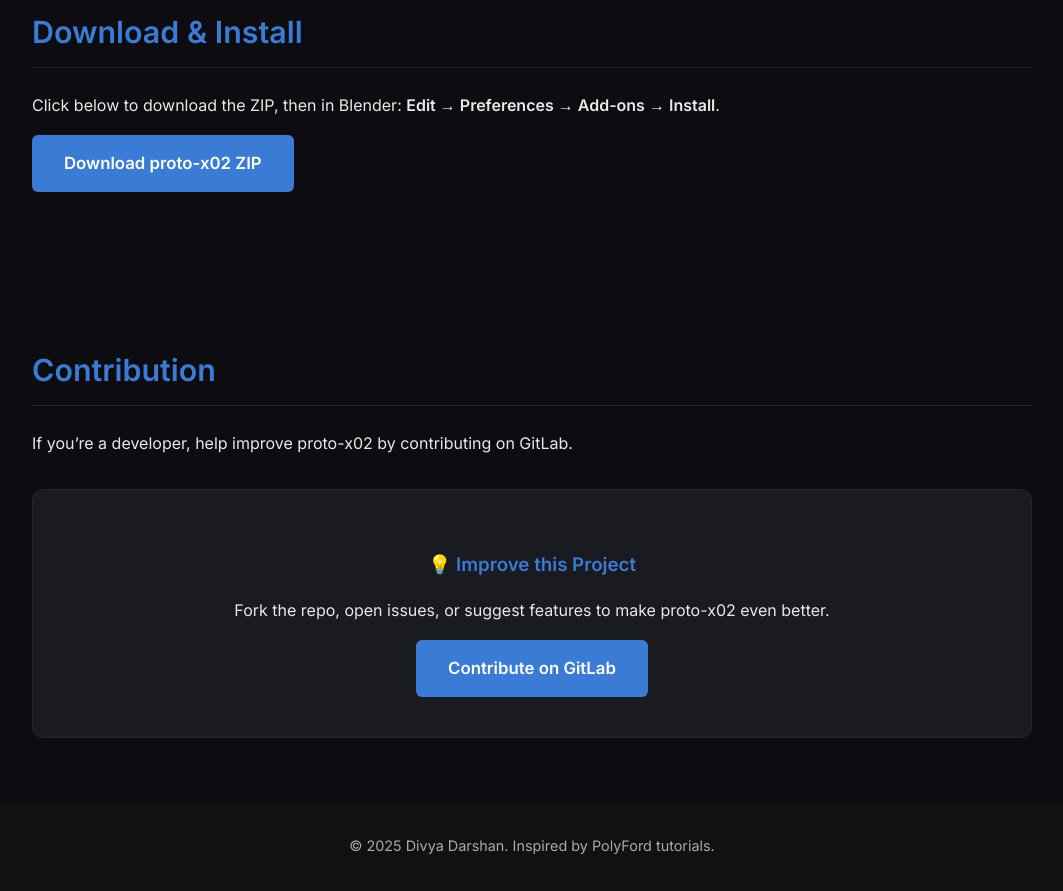
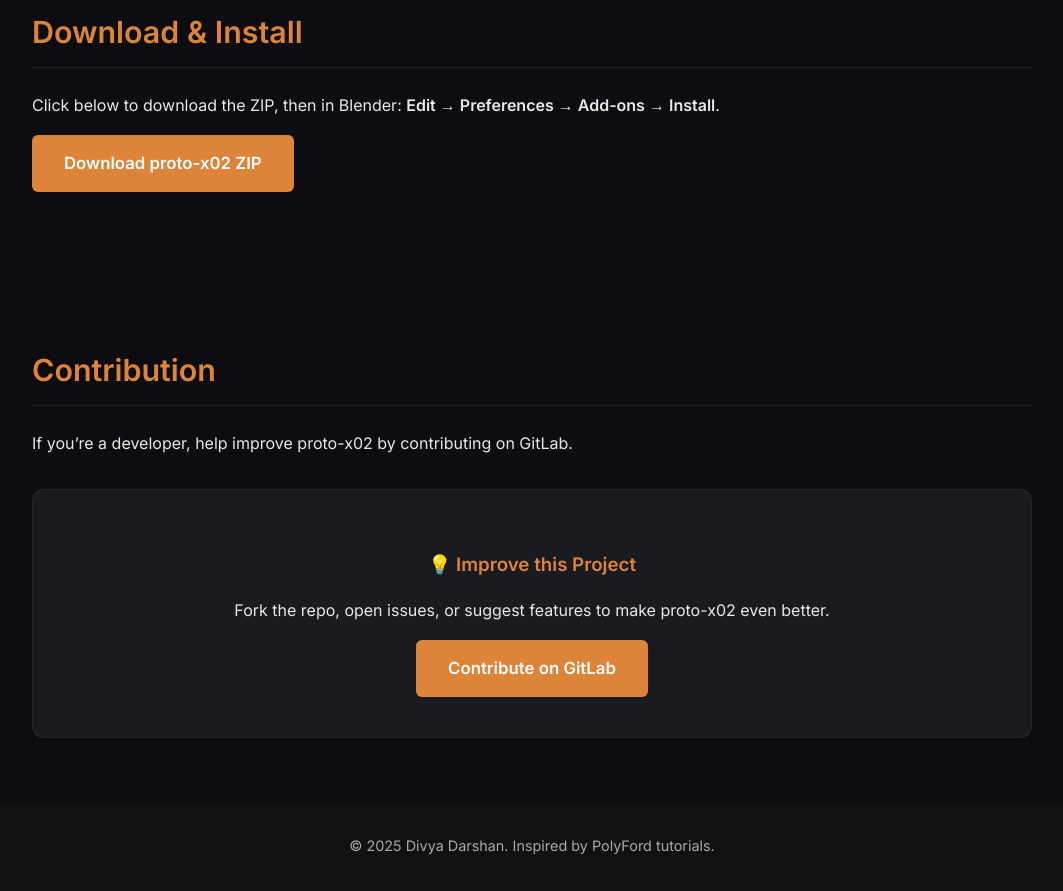
Before and after one commit to Divya-Darshan/PROTO-X02-app, a plain HTML site: page index.html in a window 1280 px wide. Shown: the part 780-1671 px from the top of the page, without its empty margins (108-1171 px from the left). Drawn offline with Linux system fonts and the light colour scheme.

Commit message:
color change

```diff
--- a/index.html
+++ b/index.html
@@ -9,7 +9,7 @@
 :root {
   --bg-dark: #0d0d11;
   --bg-card: #1a1a21;
-  --accent: #3a7bd5; /* Elegant royal blue */
+  --accent: #dd843b; /* Elegant royal blue */
   --text-light: #e8e8e8;
   --text-dim: #aaa;
 }
@@ -120,7 +120,7 @@ nav ul li a:hover {
   transition: background 0.3s, transform 0.2s;
 }
 .btn-primary:hover {
-  background: #326bbd;
+  background: #bd7c32;
   transform: translateY(-2px);
 }
 .call-to-action {
@@ -218,7 +218,7 @@ footer a {
 <section id="download" class="section">
   <h2>Download & Install</h2>
   <p>Click below to download the ZIP, then in Blender: <strong>Edit → Preferences → Add-ons → Install</strong>.</p>
-  <a href="https://gitlab.com/divya-darshan/proto-x02/-/archive/main/proto-x02-main.zip" class="btn-primary">Download proto-x02 ZIP</a>
+  <a href="https://gitlab.com/divya-darshan1/proto-x02/-/archive/main/proto-x02-main.zip" class="btn-primary">Download proto-x02 ZIP</a>
 </section>
 
 <section id="repo" class="section">
@@ -227,7 +227,7 @@ footer a {
   <div class="call-to-action">
     <h3>💡 Improve this Project</h3>
     <p>Fork the repo, open issues, or suggest features to make proto-x02 even better.</p>
-    <a href="https://gitlab.com/divya-darshan/proto-x02" target="_blank" class="btn-primary">Contribute on GitLab</a>
+    <a href="https://gitlab.com/divya-darshan1/proto-x02" target="_blank" class="btn-primary">Contribute on GitLab</a>
   </div>
 </section>
 
```
